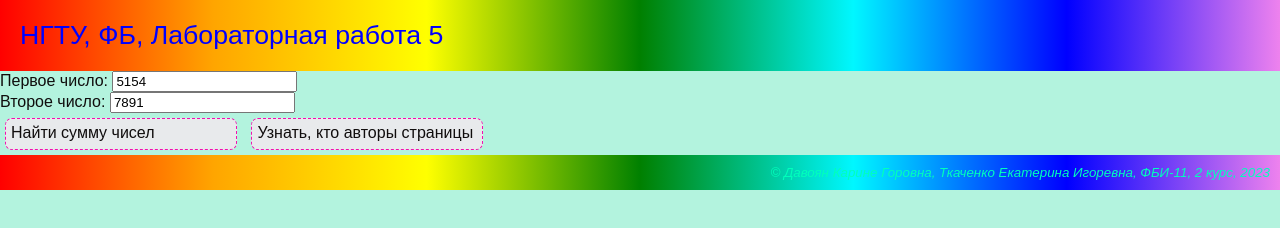
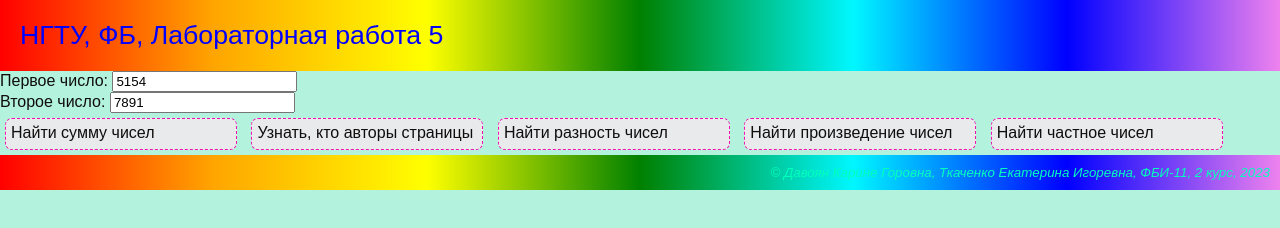
Before and after one commit to tkacheks/web-programming-labs, a plain HTML site: page lab5.html in a window 1280 px wide. Drawn offline with Linux system fonts and the light colour scheme.

Commit message:
Арифметические операции

```diff
--- a/lab5.html
+++ b/lab5.html
@@ -21,6 +21,31 @@
         alert (author);
 
     }
+    function showDiff(){
+        let inputA=document.getElementById('numberA');
+        let inputB=document.getElementById('numberB');
+        let a= parseInt(inputA.value);
+        let b= parseInt(inputB.value);
+        let result= a-b;
+        alert (' Здравствуйте! \n Разность' +  a  +' и ' +  b  +' равна' + result);
+    }
+    function showk() {
+        let inputA=document.getElementById('numberA');
+        let inputB=document.getElementById('numberB');
+        let a= parseInt(inputA.value);
+        let b= parseInt(inputB.value);
+        let result= a*b;
+        alert (' Здравствуйте! \n Произведение' +  a  +' и ' +  b  +' равно' + result);
+    }
+    function showd(){
+        let inputA=document.getElementById('numberA');
+        let inputB=document.getElementById('numberB');
+        let a= parseInt(inputA.value);
+        let b= parseInt(inputB.value);
+        let result= a/b;
+        alert (' Здравствуйте! \n Частное' +  a  +' и ' +  b  +' равно' + result);
+    }
+
 </script>
 <style>
     .message {
@@ -51,6 +76,9 @@
         <div class="message" onclick="showSum()"> Найти сумму чисел </div>
 
         <div class="message" onclick="showAuthor ()"> Узнать, кто авторы страницы </div>
+        <div class="message" onclick="showDiff()"> Найти разность чисел </div>
+        <div class="message" onclick="showk()"> Найти произведение чисел </div>
+        <div class="message" onclick="showd()"> Найти частное чисел </div>
     </main>
 
     <footer onclick="showAuthor()">
```
